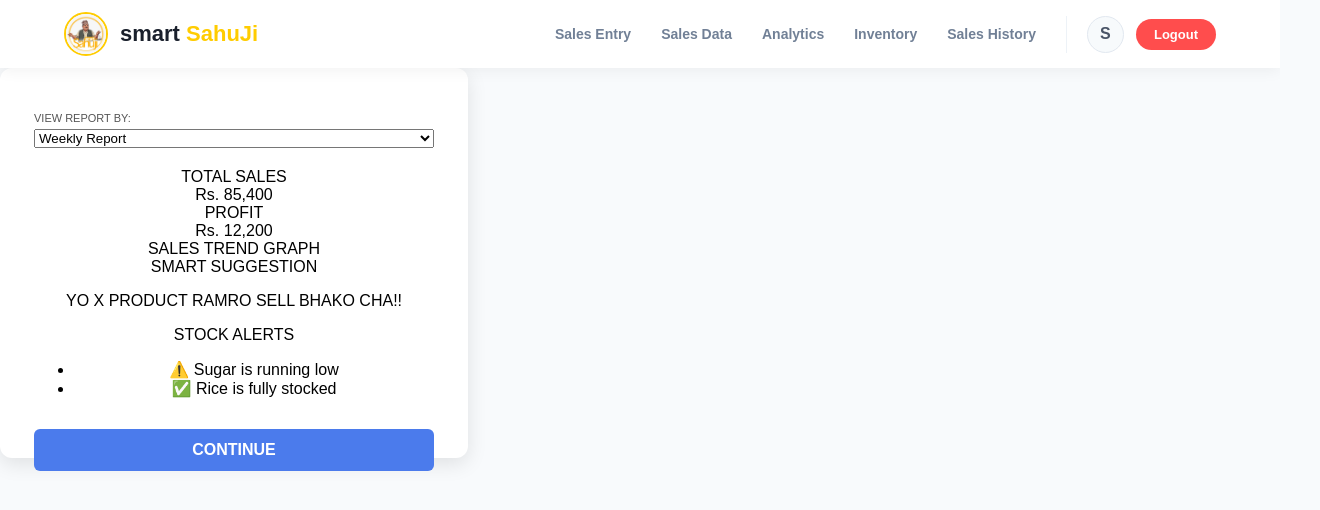
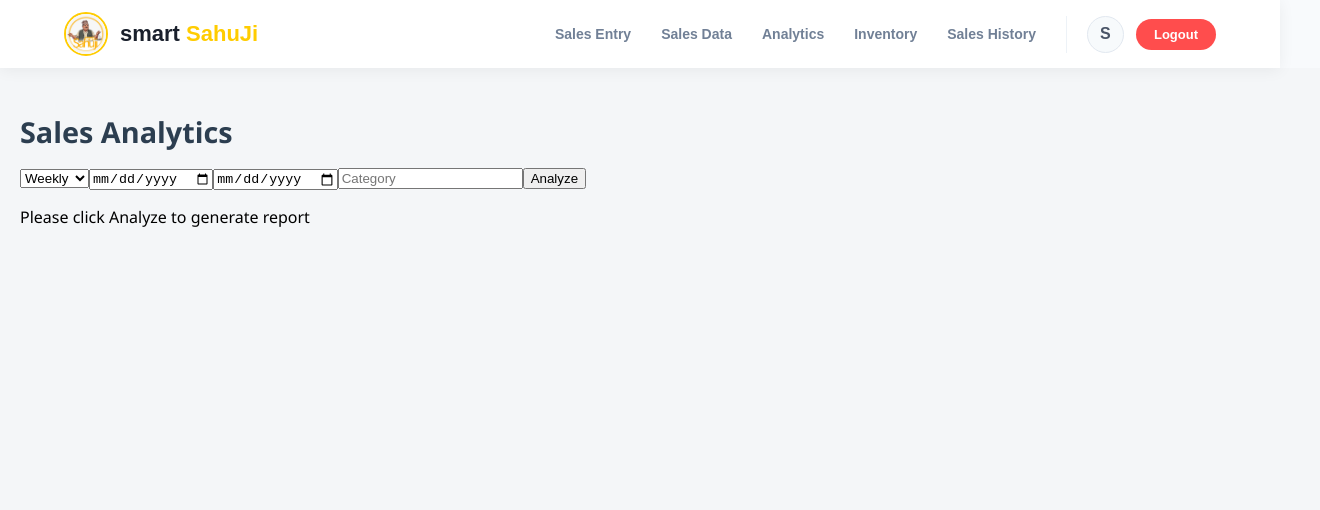
Before and after one commit to apala-1/SmartSahuji, a React (Create React App) app in the folder frontend/react-app/: page /analytics in a window 1280 px wide. Shown: the top 510 px of the page, 1320 px wide, since content can reach past the window. Built offline with nearby package versions, Linux system fonts and the light colour scheme.

Commit message:
Analysis

```diff
--- a/frontend/react-app/src/pages/AddData/DataEntry.jsx
+++ b/frontend/react-app/src/pages/AddData/DataEntry.jsx
@@ -95,8 +95,6 @@ const DataEntry = () => {
 
   return (
     <div className="page-wrapper">
-      <UserNavbar />
-
       <main className="main-content">
         <div className="full-page-entry">
           <div className="entry-container wide-container">
@@ -178,7 +176,10 @@ const DataEntry = () => {
                       onChange={handleChange}
                     />
                   </div>
-                  <div className="input-group" style={{ visibility: "hidden" }} />
+                  <div
+                    className="input-group"
+                    style={{ visibility: "hidden" }}
+                  />
                 </div>
 
                 <button className="save-record-btn" onClick={handleSubmit}>
@@ -205,11 +206,17 @@ const DataEntry = () => {
                     id="csvUpload"
                     onChange={handleFileChange}
                   />
-                  <label htmlFor="csvUpload" className="professional-upload-btn">
+                  <label
+                    htmlFor="csvUpload"
+                    className="professional-upload-btn"
+                  >
                     CHOOSE FILE
                   </label>
 
-                  <button className="save-record-btn" onClick={handleFileUpload}>
+                  <button
+                    className="save-record-btn"
+                    onClick={handleFileUpload}
+                  >
                     UPLOAD
                   </button>
                 </div>
--- a/frontend/react-app/src/pages/Analytics/Analytics.jsx
+++ b/frontend/react-app/src/pages/Analytics/Analytics.jsx
@@ -1,66 +1,213 @@
-import React from "react";
-import "../../styles/dashboard.css";
+import React, { useState } from "react";
+import UserNavbar from "../../components/Navbar/UserNavbar";
+import { useNavigate } from "react-router-dom";
+import {
+  LineChart,
+  Line,
+  CartesianGrid,
+  XAxis,
+  YAxis,
+  Tooltip,
+  Legend,
+  ResponsiveContainer,
+  BarChart,
+  Bar,
+} from "recharts";
+import "../ShowData/SalesHistory.css";
 
-const Analytics = () => {
+export default function Analytics() {
+  const navigate = useNavigate();
+  const [period, setPeriod] = useState("weekly");
+  const [data, setData] = useState(null);
+
+  const [startDate, setStartDate] = useState("");
+  const [endDate, setEndDate] = useState("");
+  const [category, setCategory] = useState("");
+
+  const fetchData = () => {
+    const token = localStorage.getItem("token")?.trim();
+    if (!token) {
+      alert("Please log in first!");
+      navigate("/login");
+      return;
+    }
+
+    let url = `http://localhost:8000/analytics?period=${period}`;
+
+    if (startDate) url += `&start_date=${startDate}`;
+    if (endDate) url += `&end_date=${endDate}`;
+    if (category) url += `&category=${category}`;
+
+    fetch(url, {
+      headers: {
+        Authorization: `Bearer ${token}`,
+      },
+    })
+      .then((res) => res.json())
+      .then((json) => setData(json))
+      .catch((err) => console.error(err));
+  };
+
   return (
-    <div className="dashboard-container">
-      {/* Main Analytics Box - Everything is now inside this container */}
-      <div className="form-box analytics-large-box">
-        {/* Top Section: Filter and KPI Summary */}
-        <div className="analytics-top-row">
-          <div className="input-group select-wrapper">
-            <label>View Report By:</label>
-            <select className="sahu-select">
-              <option>Weekly Report</option>
-              <option>Monthly Report</option>
-              <option>Product Wise</option>
-            </select>
-          </div>
+    <>
+      <div className="main-content">
+        <h2>Sales Analytics</h2>
 
-          <div className="kpi-mini-box">
-            <div className="kpi-item">
-              <label>TOTAL SALES</label>
-              <div className="kpi-value">Rs. 85,400</div>
-            </div>
-            <div className="kpi-item">
-              <label>PROFIT</label>
-              <div className="kpi-value profit-green">Rs. 12,200</div>
-            </div>
-          </div>
+        <div className="filters">
+          <select value={period} onChange={(e) => setPeriod(e.target.value)}>
+            <option value="weekly">Weekly</option>
+            <option value="monthly">Monthly</option>
+            <option value="yearly">Yearly</option>
+          </select>
+
+          <input
+            type="date"
+            value={startDate}
+            onChange={(e) => setStartDate(e.target.value)}
+          />
+
+          <input
+            type="date"
+            value={endDate}
+            onChange={(e) => setEndDate(e.target.value)}
+          />
+
+          <input
+            type="text"
+            placeholder="Category"
+            value={category}
+            onChange={(e) => setCategory(e.target.value)}
+          />
+
+          <button className="analyze-btn" onClick={fetchData}>
+            Analyze
+          </button>
         </div>
 
-        {/* The Graph Area - Matches the white box style from your reference */}
-        <div className="chart-container-white">
-          <label className="chart-label">SALES TREND GRAPH</label>
-          <div className="visual-chart">
-            {/* This area represents the graph visualized in your design */}
-            <div className="chart-line-placeholder"></div>
+        {!data && <p>Please click Analyze to generate report</p>}
+
+        {data && (
+          <div className="analytics-summary">
+            <p>Total Revenue: {data.summary.total_revenue}</p>
+            <p>Total Profit: {data.summary.total_profit}</p>
+            <p>Total Orders: {data.summary.total_orders}</p>
           </div>
-        </div>
+        )}
 
-        {/* Enhanced Insight Section */}
-        <div className="insight-grid">
-          <div className="suggestion-bar sahu-alert">
-            <label>SMART SUGGESTION</label>
-            <p>YO X PRODUCT RAMRO SELL BHAKO CHA!!</p>
-          </div>
+        {data && (
+          <>
+            <h3>Trend (Revenue vs Profit)</h3>
+            <div className="chart-container small">
+              <ResponsiveContainer>
+                <LineChart data={data.trend_series}>
+                  <CartesianGrid strokeDasharray="3 3" />
+                  <XAxis dataKey="period" />
+                  <YAxis />
+                  <Tooltip />
+                  <Legend />
+                  <Line type="monotone" dataKey="revenue" />
+                  <Line type="monotone" dataKey="profit" />
+                </LineChart>
+              </ResponsiveContainer>
+            </div>
+          </>
+        )}
 
-          <div className="inventory-status">
-            <label>STOCK ALERTS</label>
+        {data && (
+          <>
+            <h3>Revenue vs Profit by Category</h3>
+            <div className="chart-container small">
+              <ResponsiveContainer>
+                <BarChart data={data.category_stats} barSize={12}>
+                  <CartesianGrid strokeDasharray="3 3" />
+                  <XAxis dataKey="category" />
+                  <YAxis />
+                  <Tooltip />
+                  <Legend />
+                  <Bar dataKey="revenue" />
+                  <Bar dataKey="profit" />
+                </BarChart>
+              </ResponsiveContainer>
+            </div>
+          </>
+        )}
+
+        {data && (
+          <>
+            <h3>Profit by Category</h3>
+            <div className="chart-container small">
+              <ResponsiveContainer>
+                <BarChart data={data.category_stats} barSize={12}>
+                  <CartesianGrid strokeDasharray="3 3" />
+                  <XAxis dataKey="category" />
+                  <YAxis />
+                  <Tooltip />
+                  <Legend />
+                  <Bar dataKey="profit" />
+                </BarChart>
+              </ResponsiveContainer>
+            </div>
+          </>
+        )}
+
+        {data && (
+          <>
+            <h3>Loss by Category</h3>
+            <div className="chart-container small">
+              <ResponsiveContainer>
+                <BarChart data={data.category_stats} barSize={12}>
+                  <CartesianGrid strokeDasharray="3 3" />
+                  <XAxis dataKey="category" />
+                  <YAxis />
+                  <Tooltip />
+                  <Legend />
+                  <Bar dataKey="loss" />
+                </BarChart>
+              </ResponsiveContainer>
+            </div>
+          </>
+        )}
+
+        {data && (
+          <>
+            <h3>Profit Margin by Category</h3>
+            <div className="chart-container small">
+              <ResponsiveContainer>
+                <BarChart data={data.category_stats} barSize={12}>
+                  <CartesianGrid strokeDasharray="3 3" />
+                  <XAxis dataKey="category" />
+                  <YAxis />
+                  <Tooltip />
+                  <Legend />
+                  <Bar dataKey="profit_margin" />
+                </BarChart>
+              </ResponsiveContainer>
+            </div>
+          </>
+        )}
+
+        {data && (
+          <>
+            <h3>Top 5 Products by Profit</h3>
             <ul>
-              <li>⚠️ Sugar is running low</li>
-              <li>✅ Rice is fully stocked</li>
+              {data.top_products.map((p) => (
+                <li key={p.product}>
+                  {p.product} - Profit: {p.profit}
+                </li>
+              ))}
             </ul>
-          </div>
-        </div>
 
-        {/* Button is now inside the container to match original design flow */}
-        <div className="button-footer">
-          <button className="submit-btn sahu-btn-big">CONTINUE</button>
-        </div>
+            <h3>Top 5 Products by Profit Margin</h3>
+            <ul>
+              {data.top_margin_products.map((p) => (
+                <li key={p.product}>
+                  {p.product} - Margin: {(p.profit_margin * 100).toFixed(2)}%
+                </li>
+              ))}
+            </ul>
+          </>
+        )}
       </div>
-    </div>
+    </>
   );
-};
-
-export default Analytics;
+}
--- a/frontend/react-app/src/pages/ShowData/SalesHistory.css
+++ b/frontend/react-app/src/pages/ShowData/SalesHistory.css
@@ -70,3 +70,18 @@
 .excel-main-grid td {
   box-shadow: inset 0 -1px 0 rgba(0,0,0,0.02);
 }
+
+/* ===== SMALLER CHARTS ===== */
+.chart-container {
+  width: 80%;
+  max-width: 900px;
+  height: 240px;
+  margin: 0 auto 18px;
+}
+
+.chart-container.small {
+  width: 80%;
+  max-width: 900px;
+  height: 180px;
+  margin: 0 auto 15px;
+}
--- a/frontend/react-app/src/styles/dashboard.css
+++ b/frontend/react-app/src/styles/dashboard.css
@@ -147,3 +147,26 @@
     cursor: pointer;
     display: inline-block;
 }
+
+/* Summary boxes */
+.analytics-summary {
+  display: flex;
+  gap: 10px;
+  flex-wrap: wrap;
+}
+
+.analytics-summary p {
+  background: #fff;
+  padding: 12px 15px;
+  border-radius: 8px;
+  box-shadow: 0 4px 8px rgba(0,0,0,0.08);
+  font-weight: 600;
+  min-width: 170px;
+}
+
+/* Chart size */
+.chart-container {
+  width: 100%;
+  height: 320px;
+  margin-bottom: 30px;
+}
```
Also changed, not shown: frontend/react-app/package.json (+8 -18 lines), frontend/react-app/src/pages/ShowData/SalesHistory.jsx (+41 -6 lines), 1 other file (tests, documents, lock files or other folders).
